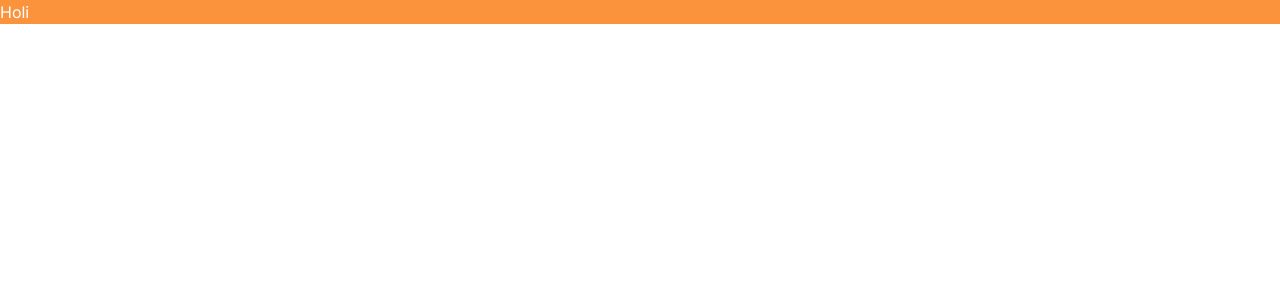
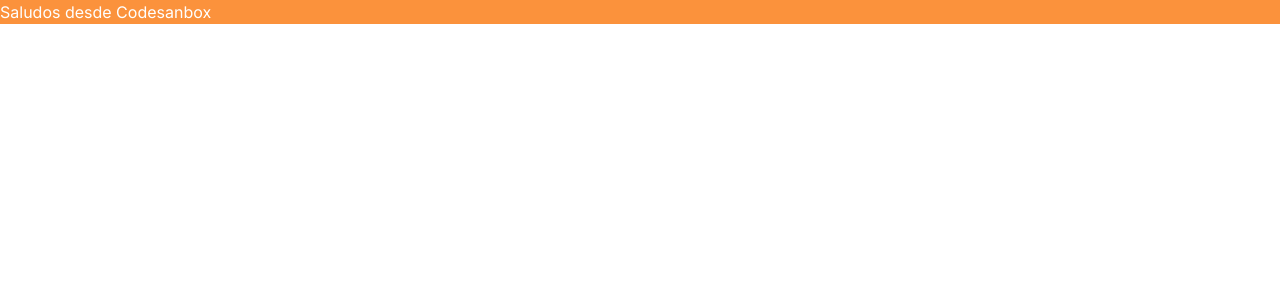
Before and after one commit to arturhonores/soporteTesis, a Next.js app: page / in a window 1280 px wide. Shown: the top 300 px of the page. Built offline with nearby package versions, Linux system fonts and the light colour scheme.

Commit message:
first commit from codesanbox

```diff
--- a/src/app/page.tsx
+++ b/src/app/page.tsx
@@ -1,7 +1,7 @@
 export default function Home() {
   return (
     <div className="bg-orange-400">
-      <p className="text-white">Holi</p>
+      <p className="text-white">Saludos desde Codesanbox</p>
     </div>
   );
 }
```
Also changed, not shown: .devcontainer/devcontainer.json (added).
